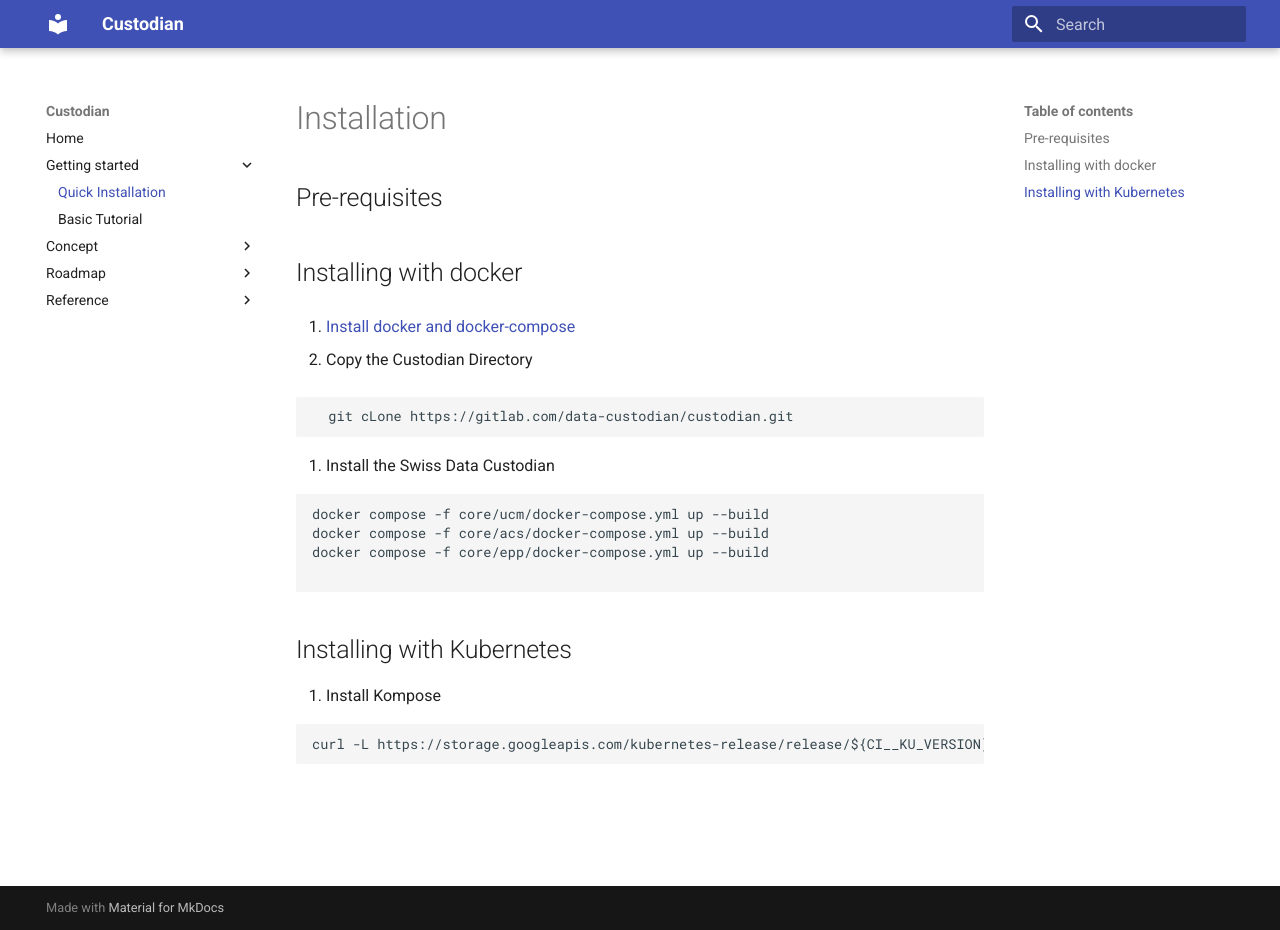
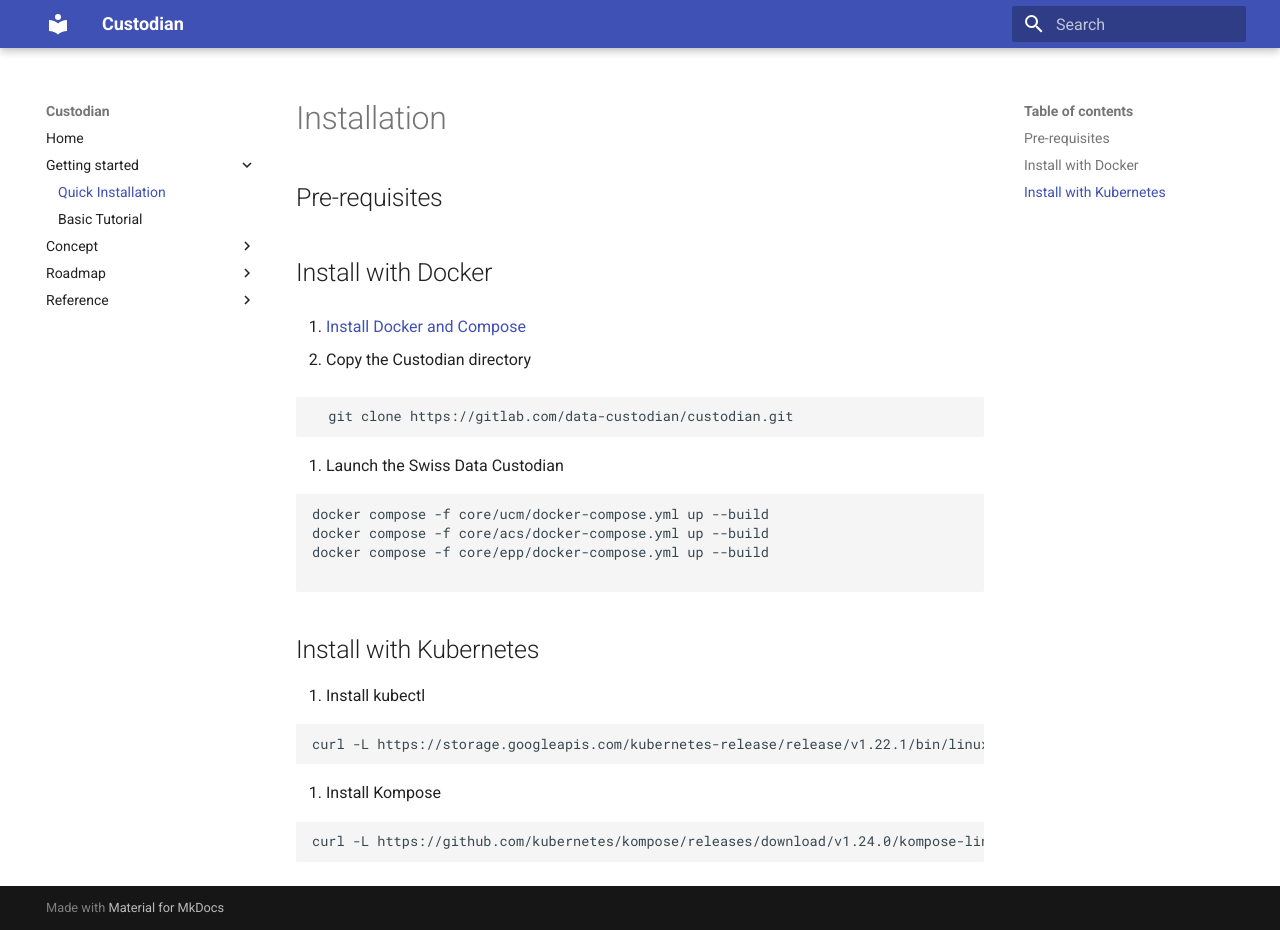
Before and after one commit to sabrinaossey/Custodian-doc, an MkDocs documentation site: the page built from docs/starting/installation.md, in a window 1280 px wide and 930 px high. Built offline with MkDocs 1.6.1 and Material for MkDocs 9.7.7, drawn with Linux system fonts in a browser that asks for light colours.

Commit message:
fix typos and correct links/info/sentences

````diff
--- a/docs/starting/installation.md
+++ b/docs/starting/installation.md
@@ -5,16 +5,16 @@
 
 
 
-## Installing with docker
+## Install with Docker
 
-1. [Install docker and docker-compose](https://docs.docker.com/engine/install/ubuntu/)
+1. [Install Docker and Compose](https://docs.docker.com/engine/install/ubuntu/)
 
-2.  Copy the Custodian Directory
+2. Copy the Custodian directory
 ```bat
-  git cLone https://gitlab.com/data-custodian/custodian.git
+  git clone https://gitlab.com/data-custodian/custodian.git
 ```
 
-3. Install the Swiss Data Custodian
+3. Launch the Swiss Data Custodian
 
 ```bat
 docker compose -f core/ucm/docker-compose.yml up --build
@@ -23,10 +23,16 @@ docker compose -f core/epp/docker-compose.yml up --build
 
 ```
 
-## Installing with Kubernetes
+## Install with Kubernetes
 
-1. Install Kompose
+1. Install kubectl
 
 ```bat
-curl -L https://storage.googleapis.com/kubernetes-release/release/${CI__KU_VERSION}/bin/linux/amd64/kubectl -o /bin/kubectl && chmod +x /bin/kubectl
+curl -L https://storage.googleapis.com/kubernetes-release/release/v1.22.1/bin/linux/amd64/kubectl -o /bin/kubectl && chmod +x /bin/kubectl
 ```
+
+2. Install Kompose
+
+```bat
+curl -L https://github.com/kubernetes/kompose/releases/download/v1.24.0/kompose-linux-amd64 -o /bin/kompose
+```
````
Also changed, not shown: docs/concept/components.md (+5 -6 lines), docs/concept/overview.md (+1 -1 lines).
